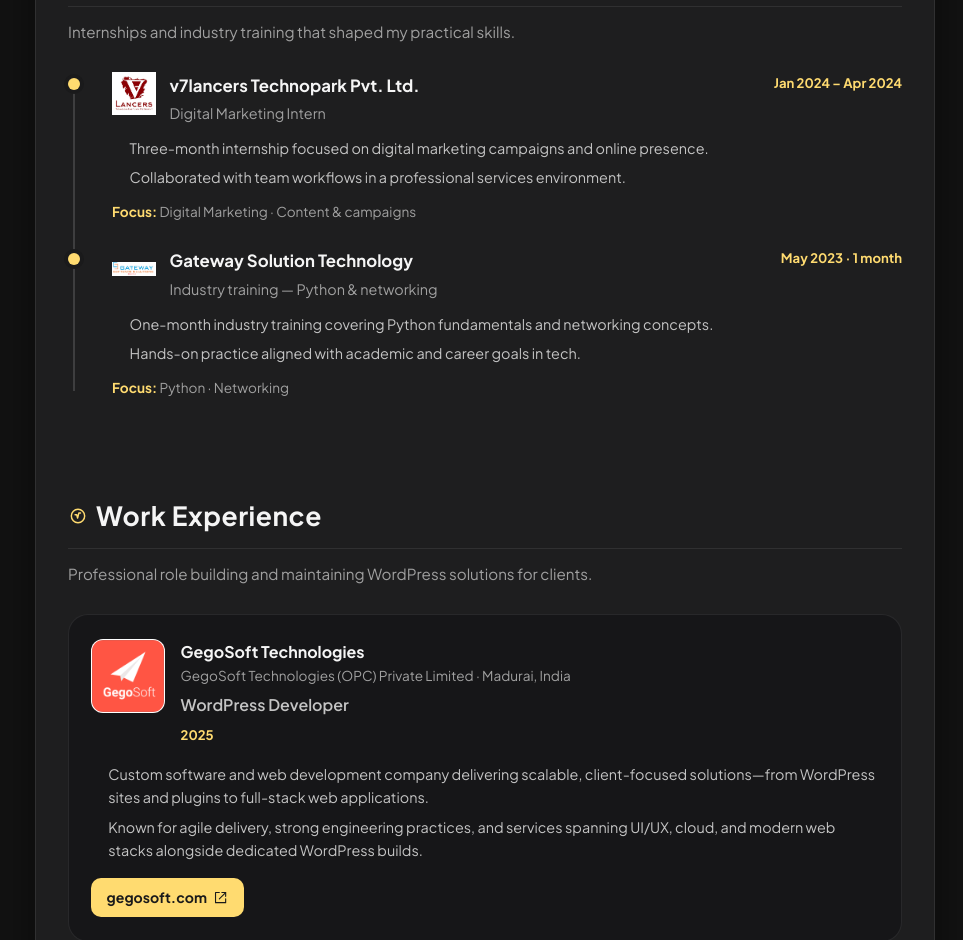
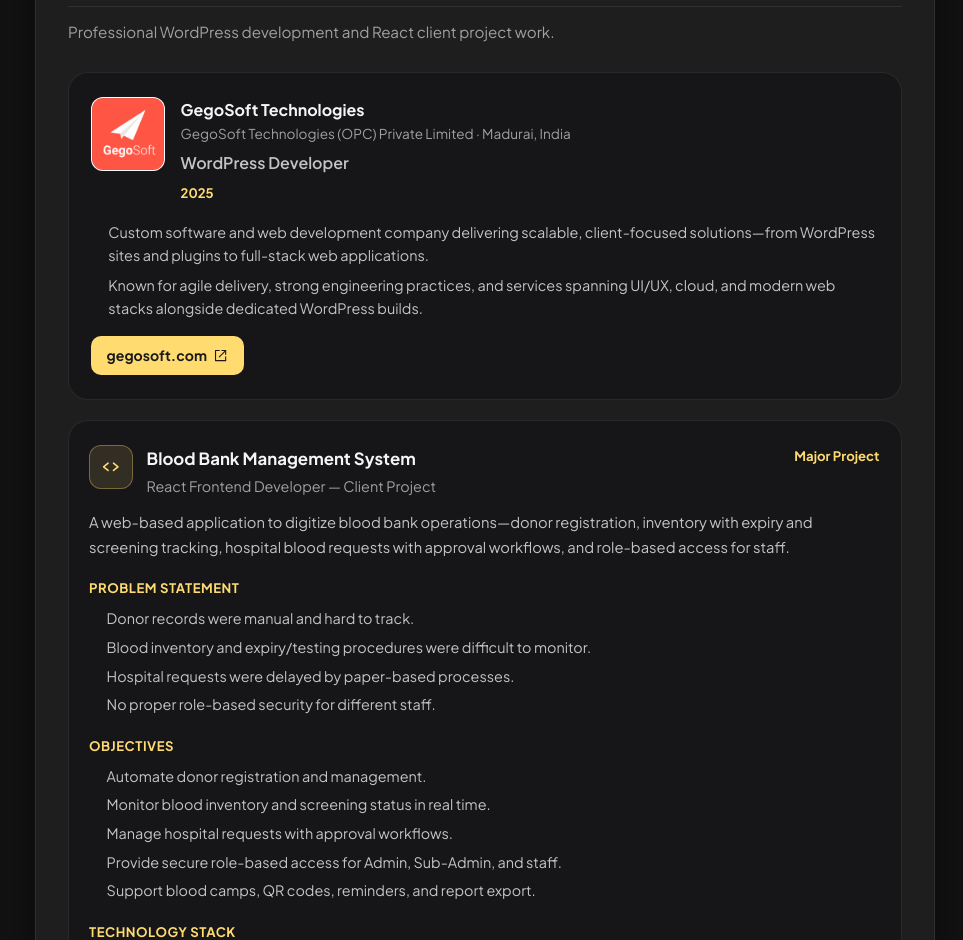
Before and after one commit to Enithachandrasekaran/enitha-portfolio, a React (Vite) app: page / in a window 1280 px wide. Shown: the part 1860-2800 px from the top of the page, without its empty margins (317-1280 px from the left). Built offline with nearby package versions, Linux system fonts and the light colour scheme; no server answers.

Commit message:
Move Blood Bank project to Work experience section

```diff
--- a/src/App.jsx
+++ b/src/App.jsx
@@ -26,10 +26,10 @@
               <Skills />
             </MotionReveal>
             <MotionReveal delay={0.06}>
-              <Experience />
+              <WorkExperience />
             </MotionReveal>
             <MotionReveal delay={0.08}>
-              <WorkExperience />
+              <Experience />
             </MotionReveal>
             <MotionReveal delay={0.1}>
               <Projects />
--- a/src/components/Experience/Experience.css
+++ b/src/components/Experience/Experience.css
@@ -98,3 +98,146 @@
   color: var(--accent);
   font-weight: 700;
 }
+
+.experience__card--project {
+  background: var(--surface-3);
+  border: 1px solid var(--border);
+  border-radius: var(--radius-card);
+  padding: 1.35rem 1.25rem 1.15rem;
+  margin-bottom: 2rem;
+}
+
+.experience__card--project::before {
+  box-shadow: 0 0 0 4px var(--surface-3);
+}
+
+.experience__project-icon {
+  display: flex;
+  align-items: center;
+  justify-content: center;
+  flex-shrink: 0;
+  width: 2.75rem;
+  height: 2.75rem;
+  border-radius: 12px;
+  background: var(--accent-bg);
+  border: 1px solid var(--accent-border);
+  color: var(--accent);
+}
+
+.experience__project-icon-svg {
+  width: 1.35rem;
+  height: 1.35rem;
+}
+
+.experience__intro {
+  margin: 0 0 1.15rem;
+  font-size: 0.92rem;
+  line-height: 1.65;
+  color: var(--text-body);
+}
+
+.experience__block {
+  margin-bottom: 1.15rem;
+}
+
+.experience__block-title {
+  margin: 0 0 0.55rem;
+  font-size: 0.82rem;
+  font-weight: 700;
+  letter-spacing: 0.04em;
+  text-transform: uppercase;
+  color: var(--accent);
+}
+
+.experience__tags {
+  list-style: none;
+  margin: 0;
+  padding: 0;
+  display: flex;
+  flex-wrap: wrap;
+  gap: 0.4rem;
+}
+
+.experience__tag {
+  font-size: 0.75rem;
+  font-weight: 600;
+  color: var(--text-body);
+  background: var(--surface-2);
+  border: 1px solid var(--border);
+  border-radius: 8px;
+  padding: 0.3rem 0.6rem;
+}
+
+.experience__modules {
+  list-style: none;
+  margin: 0;
+  padding: 0;
+  display: grid;
+  gap: 0.65rem;
+}
+
+@media (min-width: 640px) {
+  .experience__modules {
+    grid-template-columns: repeat(2, minmax(0, 1fr));
+  }
+}
+
+.experience__module {
+  background: var(--surface-2);
+  border: 1px solid var(--border);
+  border-radius: 12px;
+  padding: 0.75rem 0.85rem;
+}
+
+.experience__module-name {
+  display: block;
+  font-size: 0.85rem;
+  color: var(--text-primary);
+  margin-bottom: 0.25rem;
+}
+
+.experience__module-desc {
+  margin: 0;
+  font-size: 0.8rem;
+  line-height: 1.5;
+  color: var(--text-muted);
+}
+
+.experience__details {
+  border: 1px solid var(--border);
+  border-radius: 12px;
+  padding: 0.65rem 0.85rem;
+  margin-bottom: 0.55rem;
+  background: var(--surface-2);
+}
+
+.experience__details:last-child {
+  margin-bottom: 0;
+}
+
+.experience__details summary {
+  cursor: pointer;
+  font-size: 0.85rem;
+  font-weight: 700;
+  color: var(--text-primary);
+  list-style: none;
+}
+
+.experience__details summary::-webkit-details-marker {
+  display: none;
+}
+
+.experience__details summary::after {
+  content: '+';
+  float: right;
+  color: var(--accent);
+  font-weight: 700;
+}
+
+.experience__details[open] summary::after {
+  content: '−';
+}
+
+.experience__details .experience__bullets {
+  margin-top: 0.65rem;
+}
--- a/src/components/Experience/Experience.jsx
+++ b/src/components/Experience/Experience.jsx
@@ -1,4 +1,4 @@
-import { IconBriefcase } from '../Icons/Icons'
+import { IconGraduation } from '../Icons/Icons'
 import MotionStagger, { MotionStaggerItem } from '../Motion/MotionStagger'
 import { assetUrl } from '../../utils/assetUrl'
 import './Experience.css'
@@ -35,12 +35,13 @@
     <section id="experience" className="section-block experience">
       <div className="section-block__inner">
         <h2 className="section-block__title section-block__title--icon">
-          <IconBriefcase className="section-title__icon" />
-          Experience
+          <IconGraduation className="section-title__icon" />
+          Internship
         </h2>
         <p className="section-block__subtitle">
           Internships and industry training that shaped my practical skills.
         </p>
+
         <MotionStagger className="experience__list">
           {ROLES.map((job) => (
             <MotionStaggerItem key={job.company + job.range} className="experience__card">
--- a/src/components/Header/Header.jsx
+++ b/src/components/Header/Header.jsx
@@ -4,8 +4,8 @@
 const NAV = [
   { id: 'about', label: 'About' },
   { id: 'skills', label: 'Resume' },
-  { id: 'experience', label: 'Experience' },
   { id: 'work-experience', label: 'Work' },
+  { id: 'experience', label: 'Internship' },
   { id: 'projects', label: 'Portfolio' },
   { id: 'education', label: 'Education' },
   { id: 'contact', label: 'Contact' },
--- /dev/null
+++ b/src/components/WorkExperience/BloodBankProject.css
@@ -0,0 +1,8 @@
+.blood-bank.experience__card--project::before {
+  display: none;
+}
+
+.blood-bank.experience__card--project {
+  margin-bottom: 0;
+  padding-left: 1.25rem;
+}
--- /dev/null
+++ b/src/components/WorkExperience/BloodBankProject.jsx
@@ -0,0 +1,97 @@
+import { IconCode } from '../Icons/Icons'
+import { BLOOD_BANK_PROJECT } from '../../data/bloodBankProject'
+import '../Experience/Experience.css'
+import './BloodBankProject.css'
+
+function BloodBankProject() {
+  const project = BLOOD_BANK_PROJECT
+
+  return (
+    <article className="blood-bank work-experience__card experience__card--project">
+      <div className="experience__head">
+        <div className="experience__head-left">
+          <span className="experience__project-icon" aria-hidden="true">
+            <IconCode className="experience__project-icon-svg" />
+          </span>
+          <div>
+            <h3 className="experience__company">{project.title}</h3>
+            <p className="experience__role">{project.role}</p>
+          </div>
+        </div>
+        <span className="experience__range">{project.badge}</span>
+      </div>
+
+      <p className="experience__intro">{project.intro}</p>
+
+      <div className="experience__block">
+        <h4 className="experience__block-title">Problem statement</h4>
+        <ul className="experience__bullets">
+          {project.problem.map((item) => (
+            <li key={item}>{item}</li>
+          ))}
+        </ul>
+      </div>
+
+      <div className="experience__block">
+        <h4 className="experience__block-title">Objectives</h4>
+        <ul className="experience__bullets">
+          {project.objectives.map((item) => (
+            <li key={item}>{item}</li>
+          ))}
+        </ul>
+      </div>
+
+      <div className="experience__block">
+        <h4 className="experience__block-title">Technology stack</h4>
+        <ul className="experience__tags">
+          {project.stack.map((tech) => (
+            <li key={tech} className="experience__tag">
+              {tech}
+            </li>
+          ))}
+        </ul>
+      </div>
+
+      <div className="experience__block">
+        <h4 className="experience__block-title">Module overview</h4>
+        <ul className="experience__modules">
+          {project.modules.map(({ name, desc }) => (
+            <li key={name} className="experience__module">
+              <strong className="experience__module-name">{name}</strong>
+              <p className="experience__module-desc">{desc}</p>
+            </li>
+          ))}
+        </ul>
+      </div>
+
+      <details className="experience__details">
+        <summary>Security features</summary>
+        <ul className="experience__bullets">
+          {project.security.map((item) => (
+            <li key={item}>{item}</li>
+          ))}
+        </ul>
+      </details>
+
+      <details className="experience__details">
+        <summary>Testing</summary>
+        <ul className="experience__bullets">
+          {project.testing.map((item) => (
+            <li key={item}>{item}</li>
+          ))}
+        </ul>
+      </details>
+
+      <details className="experience__details">
+        <summary>Future enhancements</summary>
+        <ul className="experience__bullets">
+          {project.future.map((item) => (
+            <li key={item}>{item}</li>
+          ))}
+        </ul>
+      </details>
+    </article>
+  )
+}
+
+export default BloodBankProject
--- a/src/components/WorkExperience/WorkExperience.css
+++ b/src/components/WorkExperience/WorkExperience.css
@@ -1,3 +1,8 @@
+.work-experience__stack {
+  display: grid;
+  gap: 1.25rem;
+}
+
 .work-experience__card {
   background: var(--surface-3);
   border: 1px solid var(--border);
--- a/src/components/WorkExperience/WorkExperience.jsx
+++ b/src/components/WorkExperience/WorkExperience.jsx
@@ -1,5 +1,6 @@
 import { IconExternalLink, IconWordpress } from '../Icons/Icons'
 import { assetUrl } from '../../utils/assetUrl'
+import BloodBankProject from './BloodBankProject'
 import './WorkExperience.css'
 
 const COMPANY = {
@@ -25,9 +26,10 @@
           Work experience
         </h2>
         <p className="section-block__subtitle work-experience__subtitle">
-          Professional role building and maintaining WordPress solutions for clients.
+          Professional WordPress development and React client project work.
         </p>
 
+        <div className="work-experience__stack">
           <article className="work-experience__card">
             <div className="work-experience__card-edge" aria-hidden="true" />
             <div className="work-experience__head">
@@ -79,6 +81,9 @@
               <IconExternalLink className="work-experience__cta-icon" aria-hidden="true" />
             </a>
           </article>
+
+          <BloodBankProject />
+        </div>
       </div>
     </section>
   )
--- /dev/null
+++ b/src/data/bloodBankProject.js
@@ -0,0 +1,89 @@
+export const BLOOD_BANK_PROJECT = {
+  title: 'Blood Bank Management System',
+  role: 'React Frontend Developer — Client Project',
+  badge: 'Major Project',
+  intro:
+    'A web-based application to digitize blood bank operations—donor registration, inventory with expiry and screening tracking, hospital blood requests with approval workflows, and role-based access for staff.',
+  problem: [
+    'Donor records were manual and hard to track.',
+    'Blood inventory and expiry/testing procedures were difficult to monitor.',
+    'Hospital requests were delayed by paper-based processes.',
+    'No proper role-based security for different staff.',
+  ],
+  objectives: [
+    'Automate donor registration and management.',
+    'Monitor blood inventory and screening status in real time.',
+    'Manage hospital requests with approval workflows.',
+    'Provide secure role-based access for Admin, Sub-Admin, and staff.',
+    'Support blood camps, QR codes, reminders, and report export.',
+  ],
+  stack: [
+    'Next.js',
+    'React',
+    'TypeScript',
+    'Redux Toolkit',
+    'Tailwind CSS',
+    'Radix UI',
+    'AG Grid',
+    'Formik',
+    'Yup',
+    'Axios',
+    'REST & GraphQL',
+    'Google Maps',
+    'ExcelJS',
+    'React PDF',
+    'Cloudflare Turnstile',
+  ],
+  modules: [
+    {
+      name: 'Authentication',
+      desc: 'Login, registration, captcha, protected routes, session handling, and token refresh with RBAC.',
+    },
+    {
+      name: 'Dashboard',
+      desc: 'Summary widgets for donors, inventory, and hospital requests.',
+    },
+    {
+      name: 'Donor Management',
+      desc: 'Full donor lifecycle—search, filter, donation history, unique ref numbers, and QR codes.',
+    },
+    {
+      name: 'Inventory',
+      desc: 'Track blood units from collection to storage; available, quarantined, and testing status.',
+    },
+    {
+      name: 'Blood Request',
+      desc: 'Hospital requests with patient details, urgency, approval/rejection, and unit allocation.',
+    },
+    {
+      name: 'Screening & Lab',
+      desc: 'Test visits and results; status updates as safe, quarantined, or in progress.',
+    },
+    {
+      name: 'Settings & Admin',
+      desc: 'Users, roles, permissions, master data, hospitals, storage, and org branding.',
+    },
+    {
+      name: 'Tools & Utilities',
+      desc: 'Blood camps, QR generation, reminders, donor card printing, stats, and report export.',
+    },
+  ],
+  security: [
+    'Secure login with captcha and role-based authorization.',
+    'Protected routes and module-level permissions.',
+    'Session management and automatic token refresh.',
+    'Form validation and masked sensitive data (e.g. Aadhaar).',
+  ],
+  testing: [
+    'Functional testing for login, donors, inventory, requests, and permissions.',
+    'Integration testing for frontend–backend API communication.',
+    'UI testing for responsiveness, loaders, and empty states.',
+    'Security testing for unauthorized access; Jest unit tests documented.',
+  ],
+  future: [
+    'Donor mobile app with SMS/WhatsApp reminders.',
+    'ML-based blood demand prediction.',
+    'Barcode/RFID scanning and multi-branch support.',
+    'Offline mode for donation camps.',
+  ],
+}
```
Lines whose indentation alone changed are shown as unchanged.
